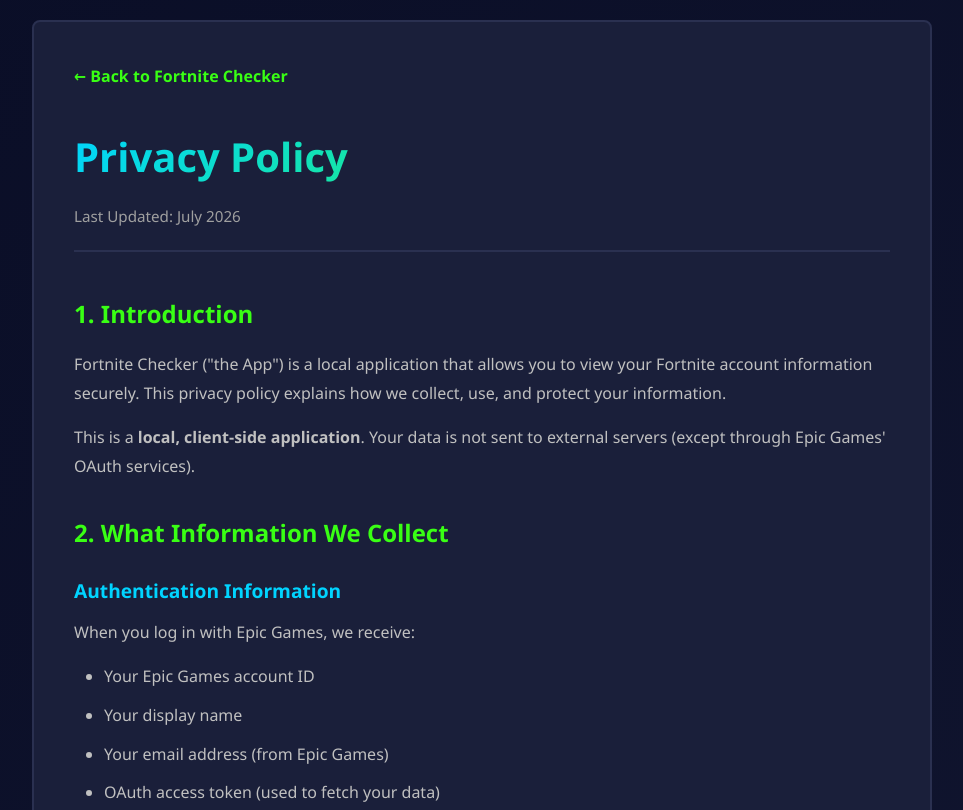
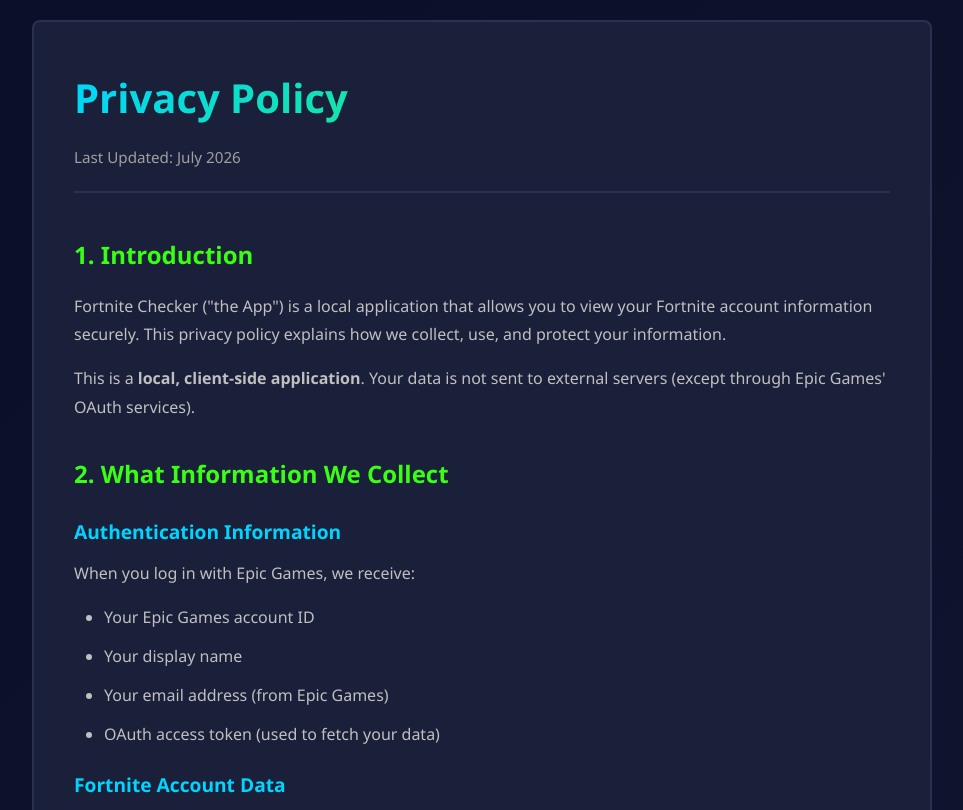
Before and after one commit to Casperity/kpr, a plain HTML site: page privacy-policy/index.html in a window 1280 px wide. Shown: the top 810 px of the page, without its empty margins (158-1121 px from the left). Drawn offline with Linux system fonts and the light colour scheme.

Commit message:
Update index.html

```diff
--- a/privacy-policy/index.html
+++ b/privacy-policy/index.html
@@ -127,7 +127,6 @@
 </head>
 <body>
     <div class="container">
-        <a href="/" class="back-link">← Back to Fortnite Checker</a>
 
         <h1>Privacy Policy</h1>
         <div class="last-updated">Last Updated: July 2026</div>
```
